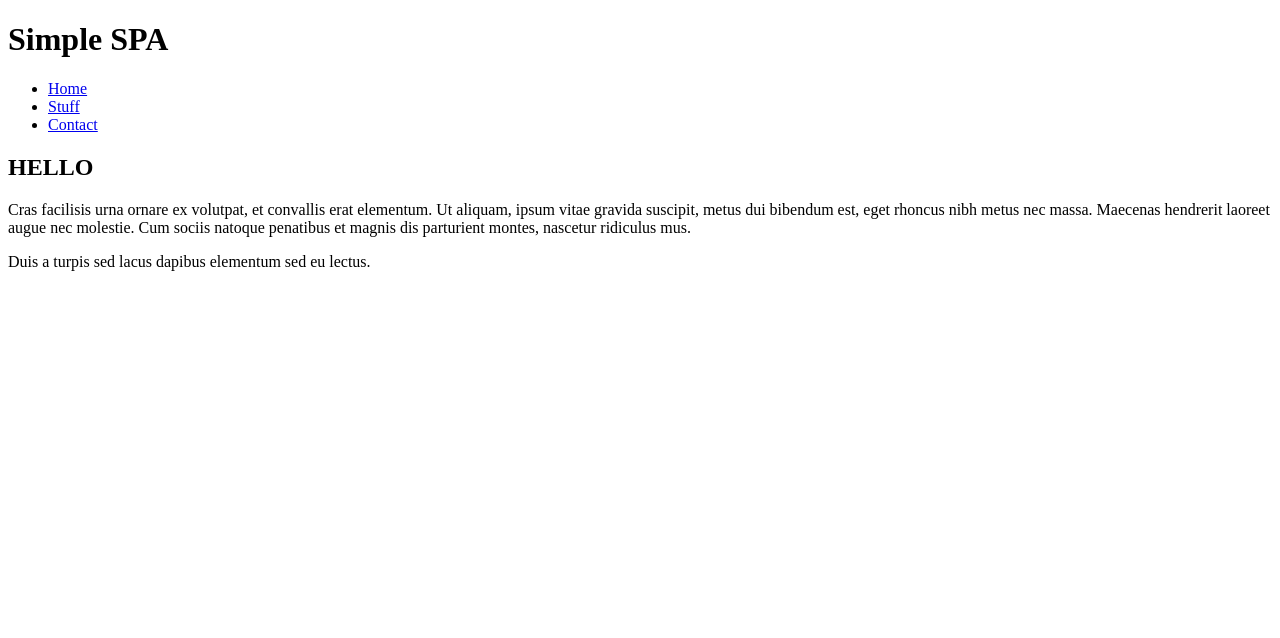
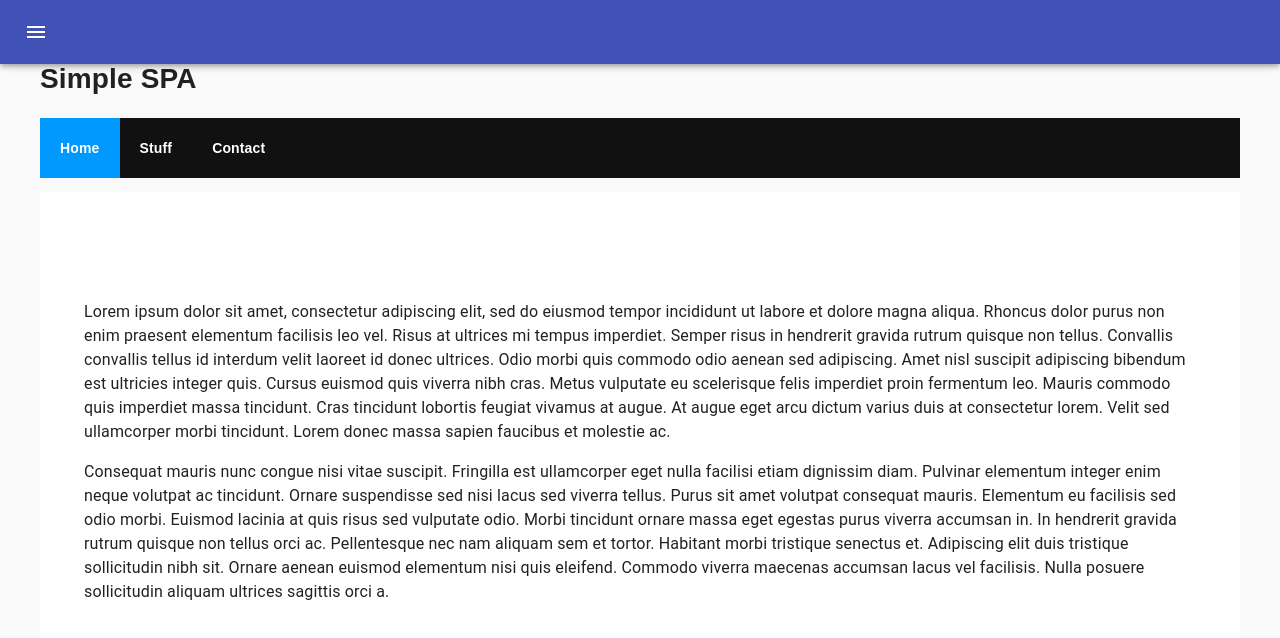
Before and after one commit to radkin/groupy-webapp, a React app: page /#/ in a window 1280 px wide. Shown: the top 638 px of the page. Built offline with nearby package versions, Linux system fonts and the light colour scheme.

Commit message:
initial_material_ui iterative process step1
there are issues with the views at the moment, but we have a clear
start. SPA and our drawer integration has started.

```diff
--- a/src/Home.js
+++ b/src/Home.js
@@ -1,19 +1,10 @@
 import React, { Component } from 'react';
+import Gdrawer from './gdrawer';
 
 class Home extends Component {
   render() {
     return (
-      <div>
-        <h2>HELLO</h2>
-        <p>Cras facilisis urna ornare ex volutpat, et
-        convallis erat elementum. Ut aliquam, ipsum vitae
-        gravida suscipit, metus dui bibendum est, eget rhoncus nibh
-        metus nec massa. Maecenas hendrerit laoreet augue
-        nec molestie. Cum sociis natoque penatibus et magnis
-        dis parturient montes, nascetur ridiculus mus.</p>
-
-        <p>Duis a turpis sed lacus dapibus elementum sed eu lectus.</p>
-      </div>
+      <Gdrawer />
     );
   }
 }
--- a/src/Main.js
+++ b/src/Main.js
@@ -15,12 +15,12 @@
         <div>
           <h1>Simple SPA</h1>
           <ul className="header">
-            <li><NavLink to="/">Home</NavLink></li>
+            <li><NavLink exact to="/">Home</NavLink></li>
             <li><NavLink to="/stuff">Stuff</NavLink></li>
             <li><NavLink to="/contact">Contact</NavLink></li>
           </ul>
           <div className="content">
-            <Route path="/" component={Home}/>
+            <Route exact path="/" component={Home}/>
             <Route path="/stuff" component={Stuff}/>
             <Route path="/contact" component={Contact}/>
           </div>
--- a/src/index.css
+++ b/src/index.css
@@ -1,13 +1,38 @@
 body {
+  background-color: #FFCC00;
+  padding: 40px;
   margin: 0;
-  font-family: -apple-system, BlinkMacSystemFont, 'Segoe UI', 'Roboto', 'Oxygen',
-    'Ubuntu', 'Cantarell', 'Fira Sans', 'Droid Sans', 'Helvetica Neue',
-    sans-serif;
-  -webkit-font-smoothing: antialiased;
-  -moz-osx-font-smoothing: grayscale;
 }
-
-code {
-  font-family: source-code-pro, Menlo, Monaco, Consolas, 'Courier New',
-    monospace;
+h1, h2, p, ul, li {
+  font-family: sans-serif;
 }
+ul.header li {
+  display: inline;
+  list-style-type: none;
+  margin: 0;
+}
+ul.header {
+  background-color: #111;
+  padding: 0;
+}
+ul.header li a {
+  color: #FFF;
+  font-weight: bold;
+  text-decoration: none;
+  padding: 20px;
+  display: inline-block;
+}
+.content {
+  background-color: #FFF;
+  padding: 20px;
+}
+.content h2 {
+  padding: 0;
+  margin: 0;
+}
+.content li {
+  margin-bottom: 10px;
+}
+.active {
+  background-color: #0099FF;
+}
--- a/src/index.js
+++ b/src/index.js
@@ -38,6 +38,7 @@
 import React from 'react';
 import ReactDOM from 'react-dom';
 import Main from './Main';
+import './index.css';
 
 ReactDOM.render(
   <Main/>,
```
